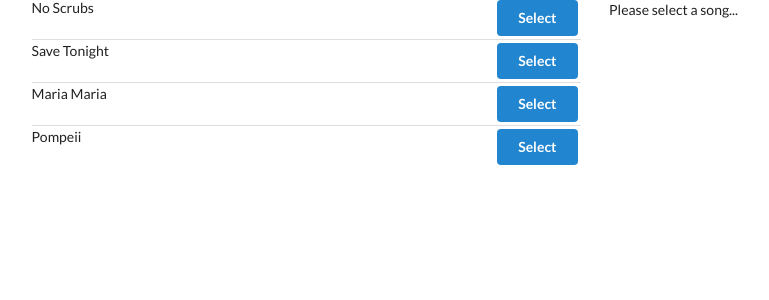
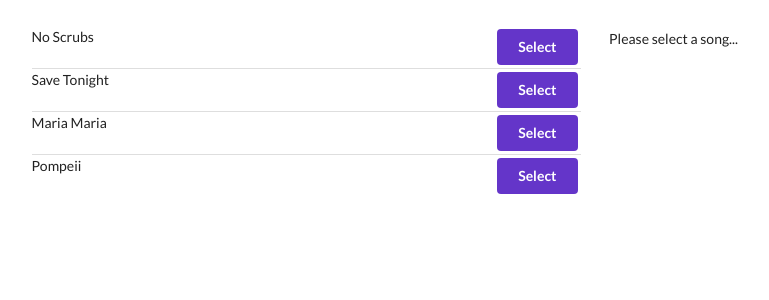
Before and after one commit to mindyBarrs/react-songs-app, a React (Create React App) app: page / in a window 1280 px wide. Shown: the top 300 px of the page, without its empty margins (45-814 px from the left). Built offline with nearby package versions, Linux system fonts and the light colour scheme.

Commit message:
Added some more styling.

```diff
--- /dev/null
+++ b/src/components/App.css
@@ -0,0 +1,3 @@
+.margin-top{
+    margin-top: 15px !important;
+}
--- a/src/components/App.js
+++ b/src/components/App.js
@@ -4,9 +4,12 @@ import React from 'react';
 import SongList from './SongList/SongList';
 import SongDetail from './SongDetail/SongDetail';
 
+/* STYLESHEET */
+import "./App.css";
+
 const App = () => {
     return (
-        <div className="ui container grid" >
+        <div className="ui container grid margin-top" >
             <div className="ui row" >
                 <div className="column eight wide" >
                     <SongList />
--- a/src/components/SongList/SongList.js
+++ b/src/components/SongList/SongList.js
@@ -12,7 +12,7 @@ class SongList extends React.Component {
                 <div className="item" key={ song.title } >
                     <div className="right floated content" >
                         <button
-                            className="ui button primary"
+                            className="ui violet button"
                             onClick={ () => this.props.selectSong(song) }
                         >
                             Select
```
